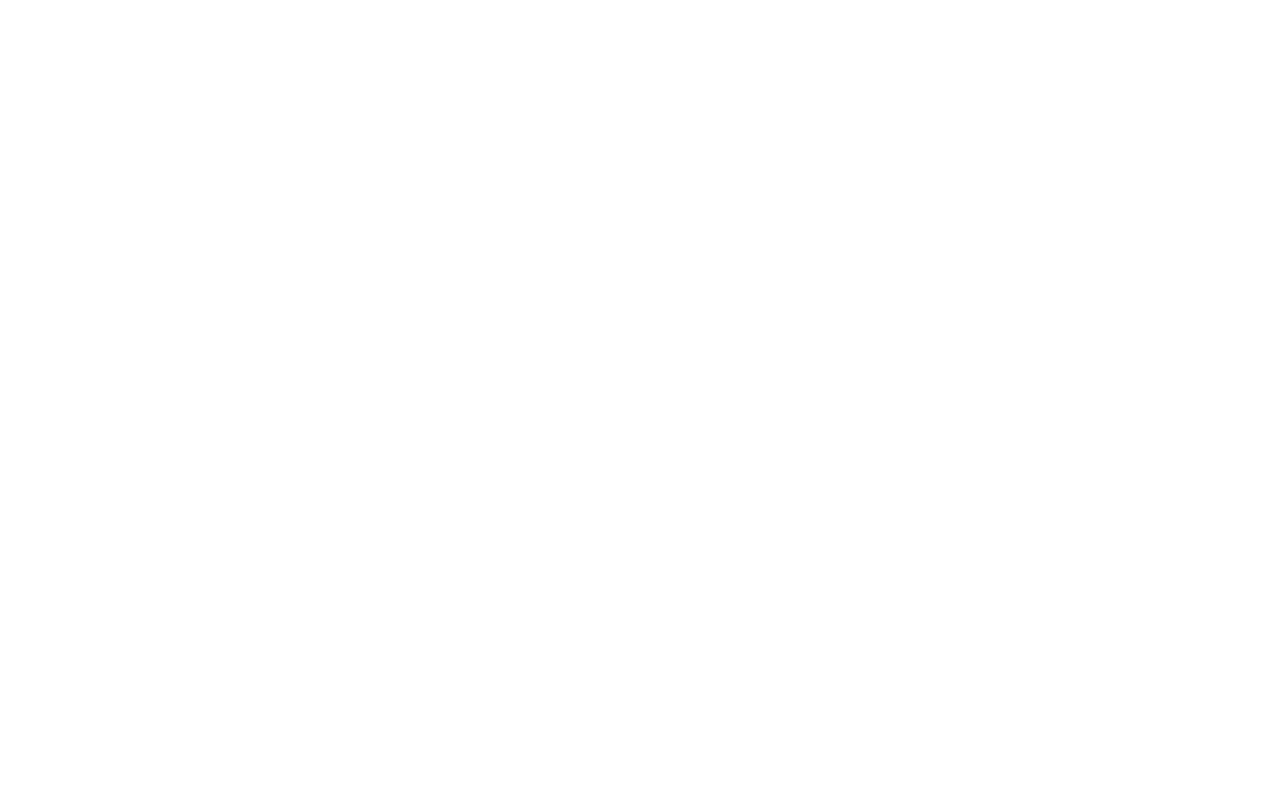
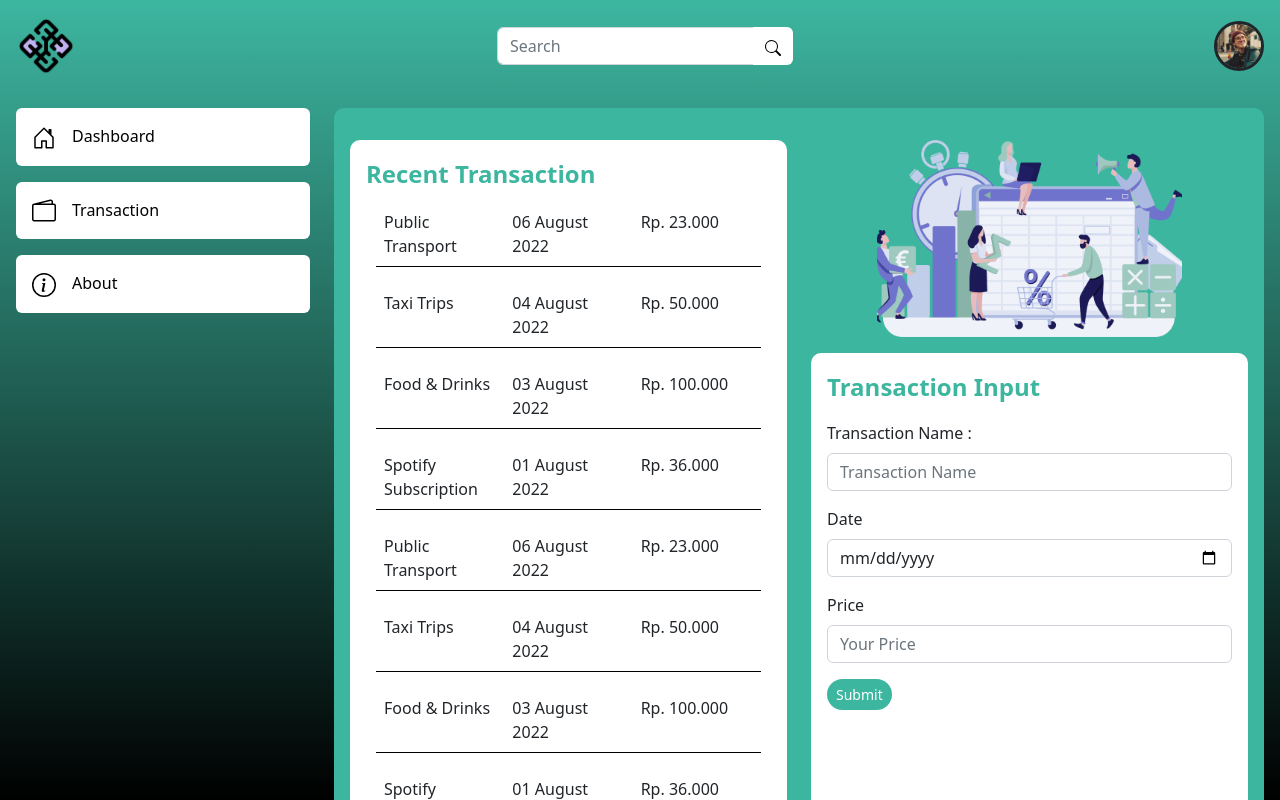
Before and after one commit to chyci/miniproject, a React (Create React App) app: page /transaction in a window 1280 px wide. Before the commit this address had no page. Shown: the top 800 px of the page. Built offline with nearby package versions, Linux system fonts and the light colour scheme.

Commit message:
initial commit transaction

```diff
--- a/src/App.js
+++ b/src/App.js
@@ -4,6 +4,7 @@ import Register from "./pages/Register/Register";
 import { Routes, Route } from "react-router-dom";
 import About from "./pages/About/About";
 import Setting from "./pages/Setting/Setting";
+import Transaction from "./pages/Transactions/Transactions"
 
 
 function App() {
@@ -14,6 +15,7 @@ function App() {
           <Route path="/login" element={<Login/>}>Login</Route>
           <Route path="/register" element={<Register/>}>Register</Route>
           <Route path="/dashboard" element={<Dashboard/>}>Dashboard</Route>
+          <Route path="/transaction" element={<Transaction/>}>Transaction</Route>
           <Route path="/about" element={<About/>}>About</Route>
           <Route path="/setting" element={<Setting/>}>Setting</Route>
           <Route path="/logout" element={<Login/>}>Login</Route>
--- /dev/null
+++ b/src/component/Transactions/BodyTransactions.jsx
@@ -0,0 +1,182 @@
+import React, { useState } from "react";
+import { Row, Col, Button, Form } from "react-bootstrap";
+import PicTrans from "../../assets/PicTrans.png";
+import style from "./BodyTransactions.module.css";
+import NavigationComponent from "../navigationComponent.jsx";
+
+const BodyTransactions = () => {
+  const dataTable = [
+    {
+      name: "Public Transport",
+      date: "06 August 2022",
+      value: "Rp. 23.000",
+    },
+    {
+      name: "Taxi Trips",
+      date: "04 August 2022",
+      value: "Rp. 50.000",
+    },
+    {
+      name: "Food & Drinks",
+      date: "03 August 2022",
+      value: "Rp. 100.000",
+    },
+    {
+      name: "Spotify Subscription",
+      date: "01 August 2022",
+      value: "Rp. 36.000",
+    },
+    {
+      name: "Public Transport",
+      date: "06 August 2022",
+      value: "Rp. 23.000",
+    },
+    {
+      name: "Taxi Trips",
+      date: "04 August 2022",
+      value: "Rp. 50.000",
+    },
+    {
+      name: "Food & Drinks",
+      date: "03 August 2022",
+      value: "Rp. 100.000",
+    },
+    {
+      name: "Spotify Subscription",
+      date: "01 August 2022",
+      value: "Rp. 36.000",
+    },
+    {
+      name: "Public Transport",
+      date: "06 August 2022",
+      value: "Rp. 23.000",
+    },
+    {
+      name: "Taxi Trips",
+      date: "04 August 2022",
+      value: "Rp. 50.000",
+    },
+    {
+      name: "Food & Drinks",
+      date: "03 August 2022",
+      value: "Rp. 100.000",
+    },
+    {
+      name: "Spotify Subscription",
+      date: "01 August 2022",
+      value: "Rp. 36.000",
+    },
+  ];
+
+  const dataSummary = [
+    {
+      month: "This Month",
+      value: "Rp. 300.000",
+    },
+    {
+      month: "July",
+      value: "Rp. 763.000",
+    },
+    {
+      month: "June",
+      value: "Rp. 975.000",
+    },
+  ];
+
+  return (
+    <div className={style.container}>
+      <Row>
+        <Col sm={3}>
+          <NavigationComponent />
+        </Col>
+        <Col>
+          <div className={style.content}>
+            <Row>
+              <Col>
+                <div className={style.recent}>
+                  <div className="d-flex justify-content-between align-items-center">
+                    <div className={style.recentTitle}>
+                      <p>Recent Transaction</p>
+                    </div>
+                  </div>
+                  <div style={{ padding: "10px" }} className="table-responsive">
+                    {dataTable.map((data, index) => {
+                      return (
+                        <table
+                          class="table table-hover "
+                          style={{
+                            borderBottom: "1px solid black",
+                          }}
+                        >
+                          <tbody>
+                            <tr>
+                              <td className="col-4">{data.name}</td>
+                              <td className="col-4">{data.date}</td>
+                              <td className="col-4">{data.value}</td>
+                            </tr>
+                          </tbody>
+                        </table>
+                      );
+                    })}
+                  </div>
+                </div>
+              </Col>
+              <Col>
+                <div
+                  className="d-flex justify-content-around align-items-center"
+                  id={style["imageTrans"]}
+                >
+                  <div className={style.profpic}>
+                    <img
+                      src={PicTrans}
+                      alt="Generic placeholder image"
+                      className="img-fluid"
+                    />
+                  </div>
+                </div>
+                <div className={style.spent}>
+                  <div>
+                    <p id={style["subTitle"]}>Transaction Input</p>
+                    <Form>
+                      <Form.Group className="mb-3" controlId="formGroupEmail">
+                        <Form.Label>Transaction Name :</Form.Label>
+                        <Form.Control
+                          type="text"
+                          placeholder="Transaction Name"
+                        />
+                      </Form.Group>
+                      <Form.Group
+                        className="mb-3"
+                        controlId="formGroupPassword"
+                      >
+                        <Form.Label>Date</Form.Label>
+                        <Form.Control type="date" placeholder="Your Date" />
+                      </Form.Group>
+                      <Form.Group
+                        className="mb-3"
+                        controlId="formGroupPassword"
+                      >
+                        <Form.Label>Price</Form.Label>
+                        <Form.Control type="text" placeholder="Your Price" />
+                      </Form.Group>
+                    </Form>
+                    <div>
+                      <button
+                        type="button"
+                        className="btn btn-sm rounded-pill"
+                        id={style["btnMore"]}
+                      >
+                        Submit
+                      </button>
+                    </div>
+                  </div>
+                </div>
+              </Col>
+            </Row>
+          </div>
+        </Col>
+      </Row>
+    </div>
+  );
+};
+export default BodyTransactions;
--- /dev/null
+++ b/src/component/Transactions/BodyTransactions.module.css
@@ -0,0 +1,63 @@
+.container {
+    padding: 16px;
+}
+
+.content {
+    background-color: #3DB6A0;
+    padding: 16px ;
+    border-radius: 10px ;
+    width: 100%;
+}
+
+#imageTrans{
+    margin-top: 16px;
+    margin-bottom: 16px;
+}
+
+.profpic {
+    width: 70%;
+}
+
+.recent {
+    background-color: #FFFFFF;
+    border-radius: 10px;
+    padding: 16px;
+    margin-top: 16px;
+}
+
+.recentTitle {
+    color: #3DB6A0;
+    font-size: 24px;
+    font-weight: bold;
+}
+
+.recentTitle p {
+    margin: 0;
+}
+
+#btnMore {
+    background-color: #3DB6A0;
+    color: #FFFFFF;
+}
+
+.spent {
+    height: 50%;
+    background: #FFFFFF;
+    border-radius: 10px;
+    padding: 16px;
+}
+
+#subTitle {
+    font-size: 24px;
+    font-weight: bold;
+    text-align: start;
+    color: #3DB6A0;
+}
+
+.card {
+    padding: 16px;
+    margin-top: 8px;
+    background-color: #3DB6A0;
+    border-radius: 10px;
+    color: #FFFFFF;
+}
--- a/src/component/navigationComponent.jsx
+++ b/src/component/navigationComponent.jsx
@@ -15,12 +15,14 @@ const NavigationComponent = () => {
                         Dashboard
                     </Button>
                     </Link>
+                    <Link to="/transaction">
                     <Button className={style.button}>
                         <svg xmlns="http://www.w3.org/2000/svg" fill="currentColor" class="bi bi-wallet2" viewBox="0 0 16 16">
                             <path d="M12.136.326A1.5 1.5 0 0 1 14 1.78V3h.5A1.5 1.5 0 0 1 16 4.5v9a1.5 1.5 0 0 1-1.5 1.5h-13A1.5 1.5 0 0 1 0 13.5v-9a1.5 1.5 0 0 1 1.432-1.499L12.136.326zM5.562 3H13V1.78a.5.5 0 0 0-.621-.484L5.562 3zM1.5 4a.5.5 0 0 0-.5.5v9a.5.5 0 0 0 .5.5h13a.5.5 0 0 0 .5-.5v-9a.5.5 0 0 0-.5-.5h-13z"/>
                         </svg>
                         Transaction
                     </Button>
+                    </Link>
                     <Link to="/about">
                     <Button className={style.button}>
                         <svg xmlns="http://www.w3.org/2000/svg" fill="currentColor" class="bi bi-info-circle" viewBox="0 0 16 16">
--- /dev/null
+++ b/src/pages/Transactions/Transactions.jsx
@@ -0,0 +1,14 @@
+import React from "react";
+import TopElement from "../../component/topElement";
+import BodyTransactions from "../../component/Transactions/BodyTransactions";
+import style from "./transactions.module.css";
+
+const Transaction = () => {
+  return (
+    <div className={style.background}>
+      <TopElement />
+      <BodyTransactions />
+    </div>
+  );
+};
+export default Transaction;
--- /dev/null
+++ b/src/pages/Transactions/transactions.module.css
@@ -0,0 +1,6 @@
+.background{
+    width: 100%;
+    height: 100vh;
+    background-attachment: fixed;
+    background: linear-gradient(180deg, #3DB6A0 0%, black 100%);
+}
```
Also changed, not shown: src/assets/PicTrans.png (added).
